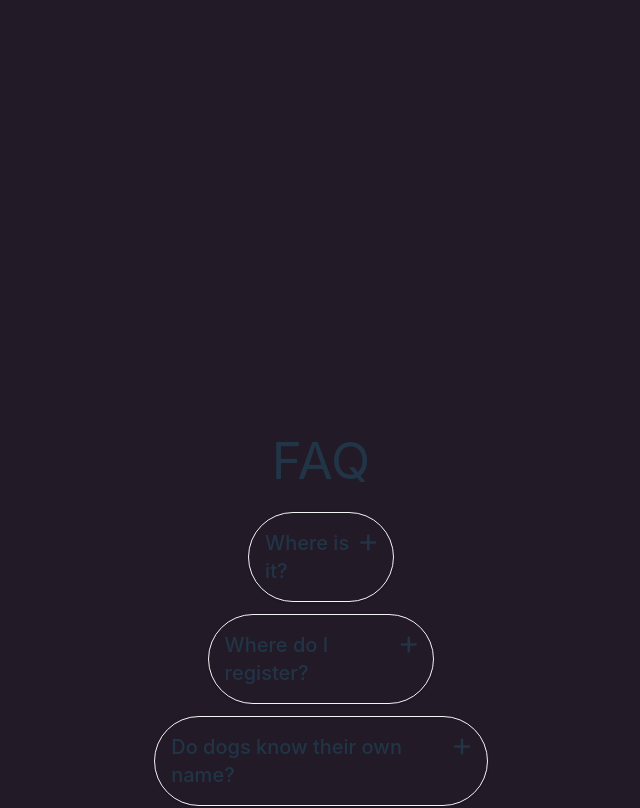
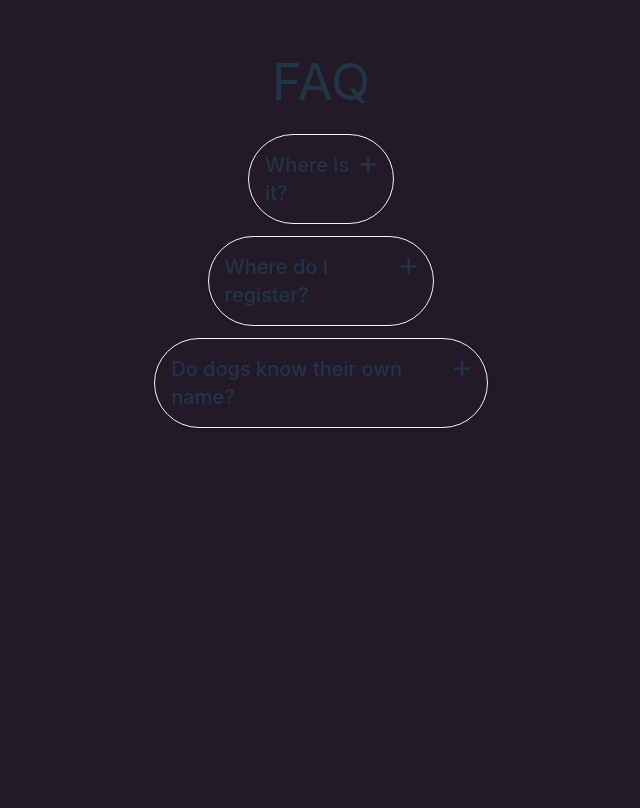
Before and after one commit to AsadbekNematov/hackjam, a React (Vite) app in the folder HackJam/: page / in a window 1280 px wide. Shown: the part 2800-3608 px from the top of the page, without its empty margins (319-959 px from the left). Built offline with nearby package versions, Linux system fonts and the light colour scheme.

Commit message:
Adjusted heights of page section

```diff
--- a/HackJam/src/App.css
+++ b/HackJam/src/App.css
@@ -53,9 +53,6 @@
 .logo.react:hover {
   filter: drop-shadow(0 0 2em #61dafbaa);
 }
-.stu-org.logo {
-
-}
 .btn {
   background-color: #221a27;
   border-color: #fe01ff;
@@ -65,8 +62,9 @@
   border-color: #fe01ff;
 }
 .faq-flex {
+  width: 100vw;
   min-width: 250px;
-  max-width: 50vw;
+  max-width: 900px;
   margin-right: auto;
   margin-left: auto;
 }
--- a/HackJam/src/components/Collaborators.jsx
+++ b/HackJam/src/components/Collaborators.jsx
@@ -7,33 +7,26 @@ import GoogleLogo from "../assets/GoogleLogo.png"
 function Collaborators() {
   return (
     <>
-      <div id="collaborators" className="h-screen">
+      <div id="collaborators" className="h-min mb-20">
         <h1 className="m-auto">Brought to you in collaboration with...</h1>
         <br/><br/>
         <div className="flex flex-row select-none pr-10">
           <div className="flex-auto p-0 w-20 m-auto ml-8 ">
-            <img src={MetaLogo} className="stu-org-logo" alt="Logo" />
+            <img src={MetaLogo} alt="Logo" />
           </div>
           <div className="flex-auto p-0 w-20 m-auto ml-8 max-h-30">
-            <img src={AppleLogo} className="stu-org-logo" alt="Logo" />
+            <img src={AppleLogo} alt="Logo" />
           </div>
           <div className="flex-auto p-0 w-20 m-auto ml-8 ">
-            <img src={AmazonLogo} className="stu-org-logo" alt="Logo" />
+            <img src={AmazonLogo} alt="Logo" />
           </div>
           <div className="flex-auto p-0 w-20 m-auto ml-8 ">
-            <img src={NetflixLogo} className="stu-org-logo" alt="Logo" />
+            <img src={NetflixLogo} alt="Logo" />
           </div>
           <div className="flex-auto p-0 w-20 m-auto ml-8 ">
-            <img src={GoogleLogo} className="stu-org-logo" alt="Logo" />
+            <img src={GoogleLogo} alt="Logo" />
           </div>
         </div>
-
-
-
-
-
-
-
       </div>
     </>
   );
```
